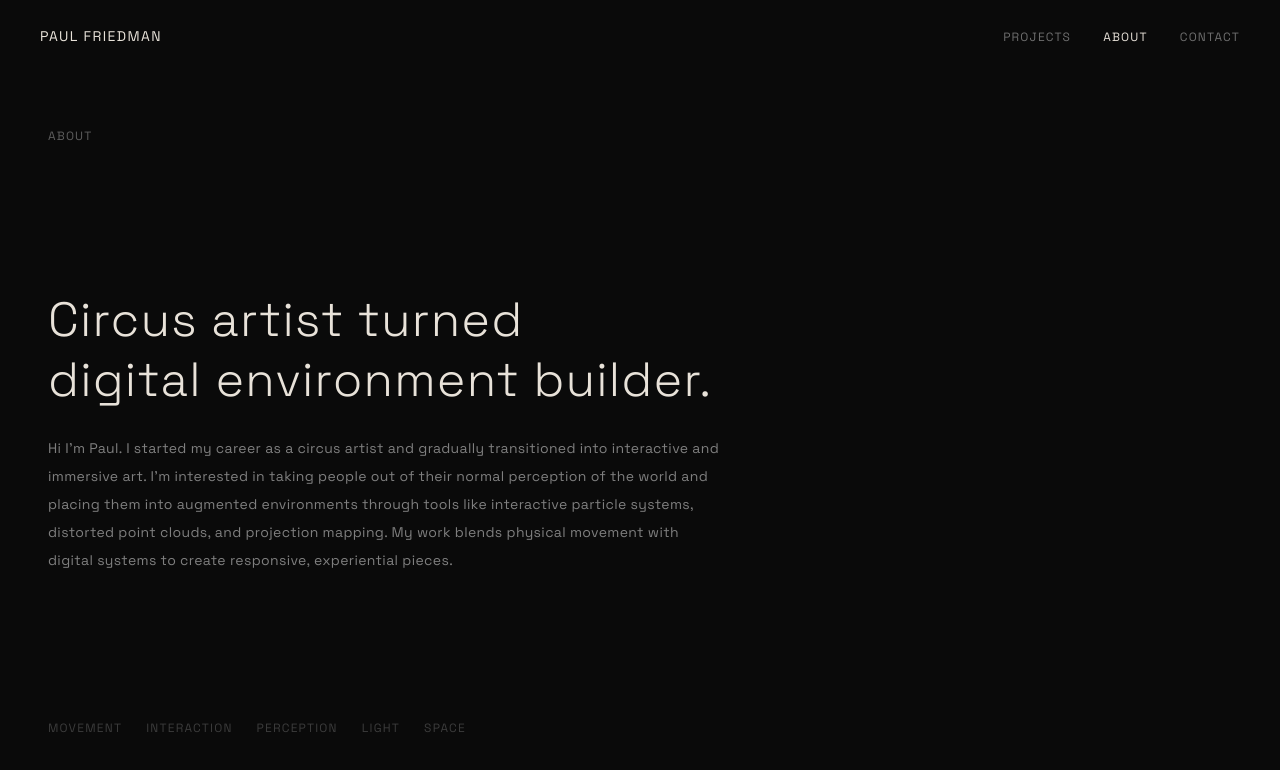
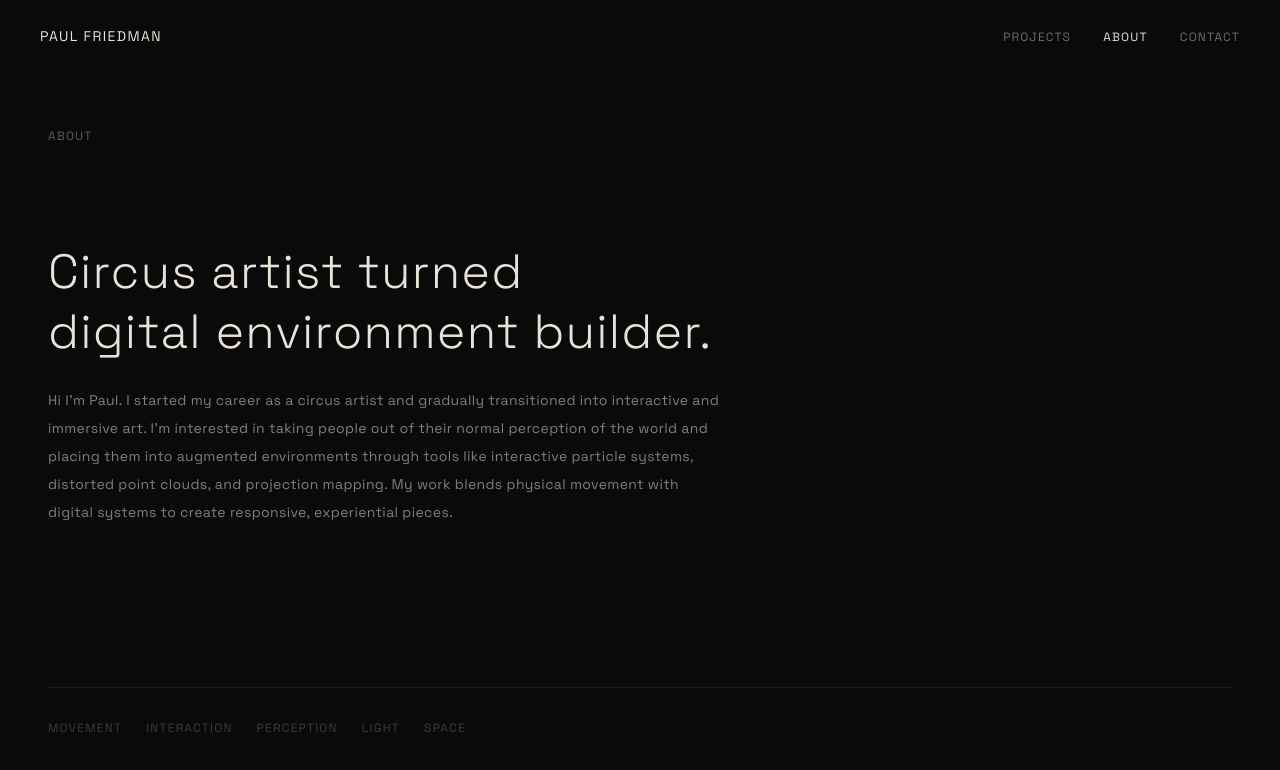
Before and after one commit to friedman146/Portfolio, a React (Vite) app: page /about in a window 1280 px wide. Shown: the top 770 px of the page. Built offline with nearby package versions, Linux system fonts and the light colour scheme; no server answers.

Commit message:
about tag adjustments

```diff
--- a/src/pages/About.tsx
+++ b/src/pages/About.tsx
@@ -49,7 +49,7 @@ function About() {
         )}
       </div>
 
-      <div className='flex items-center justify-between flex-wrap gap-6'>
+      <div className='mt-16 pt-8 border-t border-silver/10 flex items-center justify-between flex-wrap gap-6'>
         <div className='flex gap-6 flex-wrap'>
           {tags.map((tag) => (
             <span key={tag} className='text-xs tracking-widest uppercase text-silver/30'>
```
